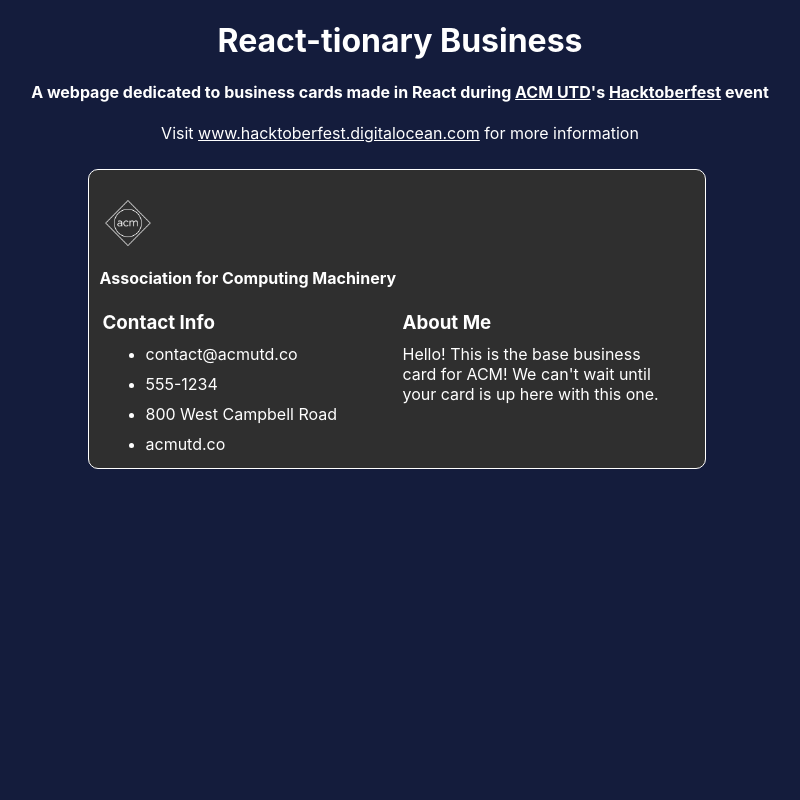
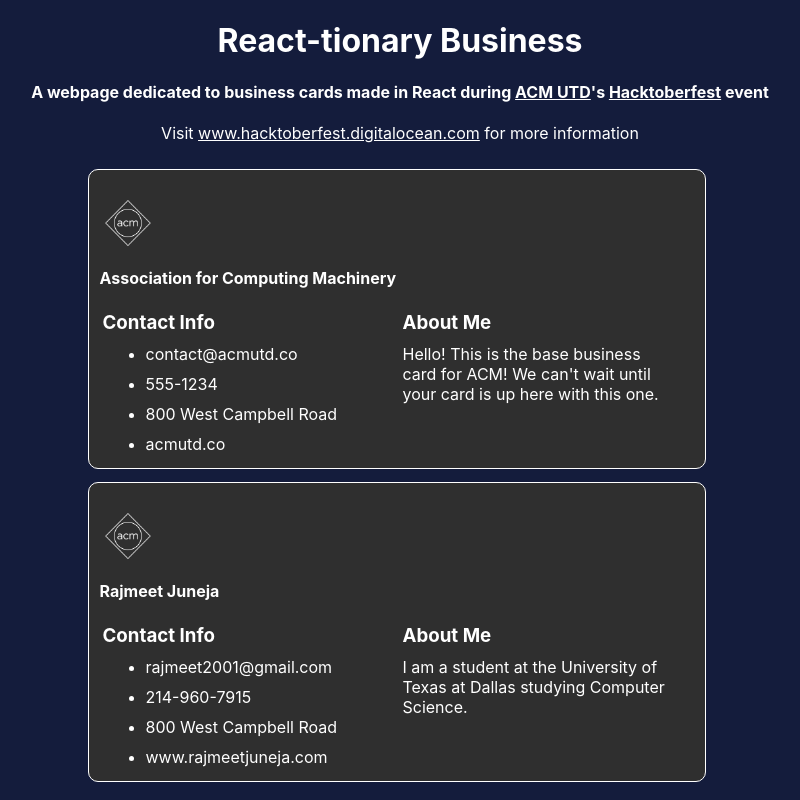
Before and after one commit to acmutd/htf-projects, a React (Create React App) app: page / in a window 1280 px wide. Shown: the whole page, without its empty margins (240-1040 px from the left). Built offline with nearby package versions, Linux system fonts and the light colour scheme.

Commit message:
Rajmeet's Card

```diff
--- a/src/App.js
+++ b/src/App.js
@@ -3,6 +3,7 @@
 
 // Make sure you add an import for your card!
 import ACMCard from './components/ACMCard';
+import ACMCardRajmeet from './components/ACMCardRajmeet';
 
 function App() {
   return (
@@ -17,7 +18,7 @@
       <div id="business-cards">
         {/*Notice how you can give named attributes to your component!*/}
         <ACMCard name="Association for Computing Machinery" email="contact@acmutd.co" phone="555-1234" address="800 West Campbell Road" website="acmutd.co"/>
-
+        <ACMCardRajmeet name="Rajmeet Juneja" email="rajmeet2001@gmail.com" phone="214-960-7915" address="800 West Campbell Road" website="www.rajmeetjuneja.com"/>
         {/*Add your component above this comment to put it into the app!*/}
       </div>
     </div>
--- /dev/null
+++ b/src/components/ACMCardRajmeet.js
@@ -0,0 +1,52 @@
+// It's important to import react before we begin so we can get access to the Component superclass
+import React, { Component } from 'react';
+
+// Make sure to update this import to the name of your CSS file!
+import "./ACMCardStylesRajmeet.css";
+
+/*
+This is a general class that you can use as a template to create your card! Make sure you make a copy
+of the file before editing it
+
+Change the name "ACMCard" to some other valid identifier name. This way, your unique
+component won't interfere with the names of anyone else's card.
+*/
+class ACMCardRajmeet extends Component
+{
+    render()
+    {
+        /*
+        Here, we are returning some JavaScript XML (used in a similar manner to HTML) which
+        allows us to actually build our component.
+        */
+        return (
+        <div id="RajmeetJ-card">
+            <span><img id="acm-logo" alt="ACM Logo" src={"./images/acm-light-alt.png"}/></span>
+            {/*Replace any 'this.props.attribute' with the name of the attributes you gave in the App.js file!*/}
+            <h1>{this.props.name}</h1>
+
+            {/*Create your card however you want!*/}
+            <div id="RajmeetJ-card-contact-info">
+                <h3>Contact Info</h3>
+                <ul>
+                    <li>{this.props.email}</li>
+                    <li>{this.props.phone}</li>
+                    <li>{this.props.address}</li>
+                    <li>{this.props.website}</li>
+                </ul>
+            </div>
+
+            <div id="RajmeetJ-card-about-me">
+                <h3>About Me</h3>
+                <p>
+                    I am a student at the University of Texas at Dallas studying Computer Science.
+                </p>
+            </div>
+        </div>
+        )
+
+    }
+}
+
+// Make sure to update this export with the name of the above class
+export default ACMCardRajmeet;
--- /dev/null
+++ b/src/components/ACMCardStylesRajmeet.css
@@ -0,0 +1,57 @@
+/*
+File containing styles for individual card components
+
+Use a copy of this file to style your business card
+*/
+
+#RajmeetJ-card
+{
+  max-width: 600px;
+  max-height: 350px;
+
+  display: grid;
+  grid-template-columns: 50% 50%;
+
+  padding: 8px;
+
+  overflow-x: visible;
+
+  color: white;
+  background-color: #2f2f2f;
+
+  border-style: solid;
+  border-radius: 10px;
+  border-width: 1px;
+}
+
+#RajmeetJ-card h1
+{
+  grid-column: 1 / 3;
+  text-align: left;
+  font-size: medium;
+}
+
+#RajmeetJ-card-contact-info
+{
+  grid-column: 1;
+}
+
+#RajmeetJ-card-about-me
+{
+  grid-column: 2;
+
+  vertical-align: top;
+  border-radius: 20px;
+  height: 75%;
+}
+
+#RajmeetJ-logo
+{
+  width: 50px;
+  height: 50px;
+
+  grid-column: 1 / 3;
+  text-align: center;
+
+  display: inline-block;
+}
```
Also changed, not shown: 1 other file (tests, documents, lock files or other folders).
